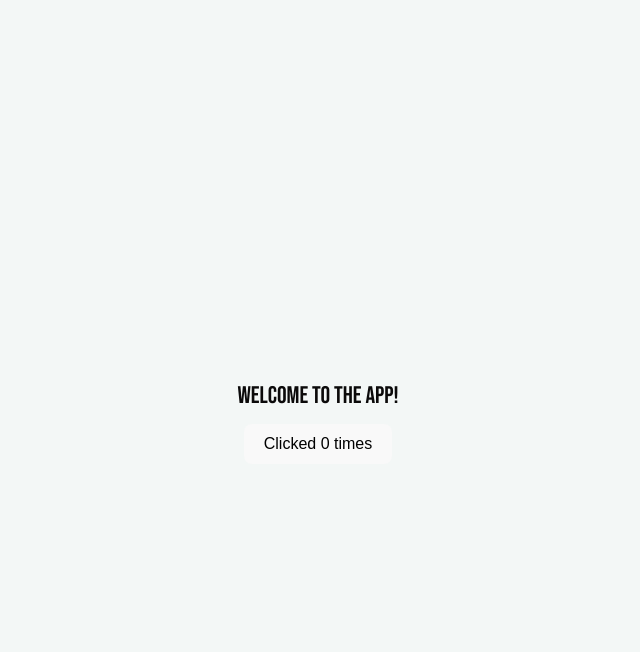
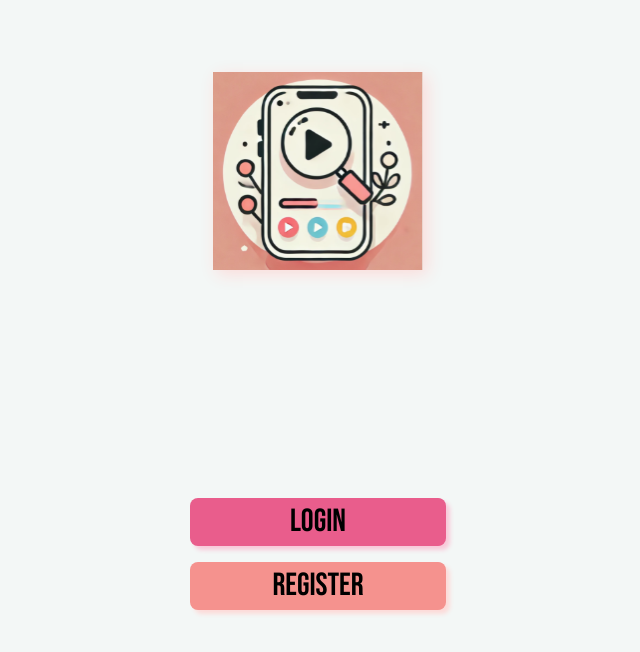
Before and after one commit to hagmannStephan/movie-finder-vue, a Vue app: page / in a window 1280 px wide. Shown: the top 652 px of the page, without its empty margins (322-962 px from the left). Built offline with nearby package versions, Linux system fonts and the light colour scheme.

Commit message:
Implemented landing page

```diff
--- a/src/App.vue
+++ b/src/App.vue
@@ -1,31 +1,74 @@
 <script setup lang="ts">
-import Helloworld from './components/HelloWorld.vue'
-import { ref } from 'vue'
-
-const count = ref(0)
+import HelloWorld from './components/HelloWorld.vue';
+import './assets/styles.scss'
 </script>
 
 <template>
-  <div class="app">
-    <main class="main">
-      <p>Welcome to the app!</p>
-      <button @click="count++">Clicked {{ count }} times</button>
-    </main>
+  <div class="main">
+    <div class="mainLogo">
+      <img src="./assets/MovieFinderLogo.svg">
+    </div>
+    <div class="mainButtons">
+      <button class="mainButtonLogin">Login</button>
+      <button class="mainButtonRegister">Register</button>
+    </div>
   </div>
 </template>
 
 <style scoped>
-.app {
-  display: flex;
-  flex-direction: column;
-  font-family: sans-serif;
+.logo {
+  height: 6em;
+  padding: 1.5em;
+  will-change: filter;
+  transition: filter 300ms;
+}
+
+.logo:hover {
+  filter: drop-shadow(0 0 2em #646cffaa);
+}
+
+.logo.vue:hover {
+  filter: drop-shadow(0 0 2em #42b883aa);
 }
 
 .main {
-  flex: 1;
+  width: 16rem;
+}
+
+.mainLogo {
+  margin-top: 1.5rem;
+}
+
+.mainLogo img {
+  box-shadow: 4px 4px 16px var(--vermilion-light);
+}
+
+.mainButtons {
   display: flex;
   flex-direction: column;
+  justify-content: center;
+  gap: 1em;
+  margin-top: 14rem;
+}
+
+.mainButtons button {
+  height: 3rem;
+  font-size: 2rem;
+  display: flex;
+  justify-content: center;
   align-items: center;
-  justify-content: center;
+  line-height: 1; /* Important for vertical centering */
+  padding: 0;     /* Remove any default padding */
+}
+
+
+.mainButtonLogin {
+  background-color: var(--raspberry);
+  box-shadow: 4px 4px 4px var(--raspberry-light);
+}
+
+.mainButtonRegister {
+  background-color: var(--vermilion);
+  box-shadow: 4px 4px 4px var(--vermilion-light);
 }
 </style>
--- a/src/style.css
+++ b/src/style.css
@@ -11,8 +11,8 @@ body {
   margin: 0;
   display: flex;
   place-items: center;
-  min-width: 320px;
-  min-height: 100vh;
+  min-width: 100%;
+  min-height: 100%;
 }
 
 h1 {
```
Also changed, not shown: src/assets/MovieFinderLogo.svg (added).
